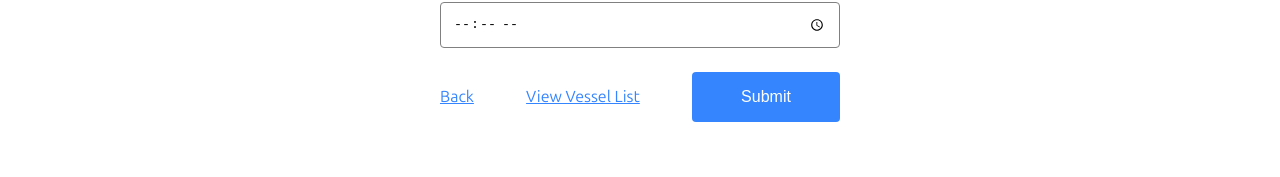
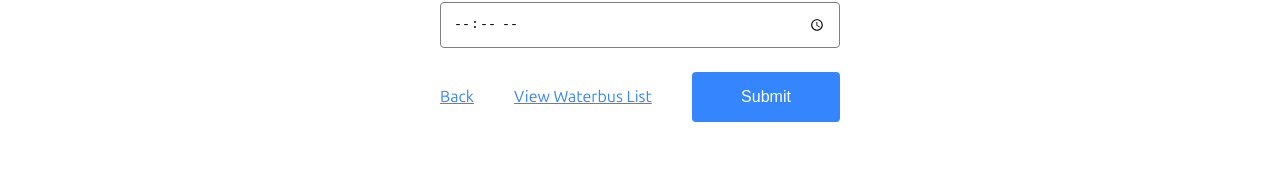
Before and after one commit to arBishal/Waterbus-Ticketing-System-Frontend, a React (Create React App) app: page /admin/dashboard/schedule in a window 1280 px wide. Shown: the part 512-689 px from the top of the page. Built offline with nearby package versions, Linux system fonts and the light colour scheme; no server answers.

Commit message:
Fix route

```diff
--- a/src/App.js
+++ b/src/App.js
@@ -33,7 +33,7 @@ function App() {
             <AddWaterbus />
           </Route>
 
-          <Route exact path="/admin/dashboard/view">
+          <Route exact path="/admin/dashboard/view-waterbus">
             <ViewWaterbus />
           </Route>
 
--- a/src/components/admin/AddWaterbus.jsx
+++ b/src/components/admin/AddWaterbus.jsx
@@ -151,7 +151,7 @@ export default function AddWaterbus() {
           </a>
 
           <a
-            href="http://localhost:3000/admin/dashboard/view"
+            href="http://localhost:3000/admin/dashboard/view-waterbus"
             className={addWaterbusStyle.buttonGhost}
             style={{ marginTop: "16px" }}
           >
--- a/src/components/admin/AdminDashboard.jsx
+++ b/src/components/admin/AdminDashboard.jsx
@@ -13,7 +13,7 @@ export default function AdminDashboard () {
     );
 
     const handleClickView = useCallback(
-        () => history.push("/admin/dashboard/view"),
+        () => history.push("/admin/dashboard/view-waterbus"),
         [history]
       );
 
--- a/src/components/admin/ScheduleWaterbus.jsx
+++ b/src/components/admin/ScheduleWaterbus.jsx
@@ -182,7 +182,7 @@ export default function ScheduleWaterbus() {
             className={scheduleWaterbusStyle.buttonGhost}
             style={{ marginTop: "16px" }}
           >
-            View Vessel List
+            View Waterbus List
           </a>
 
           <button
```
